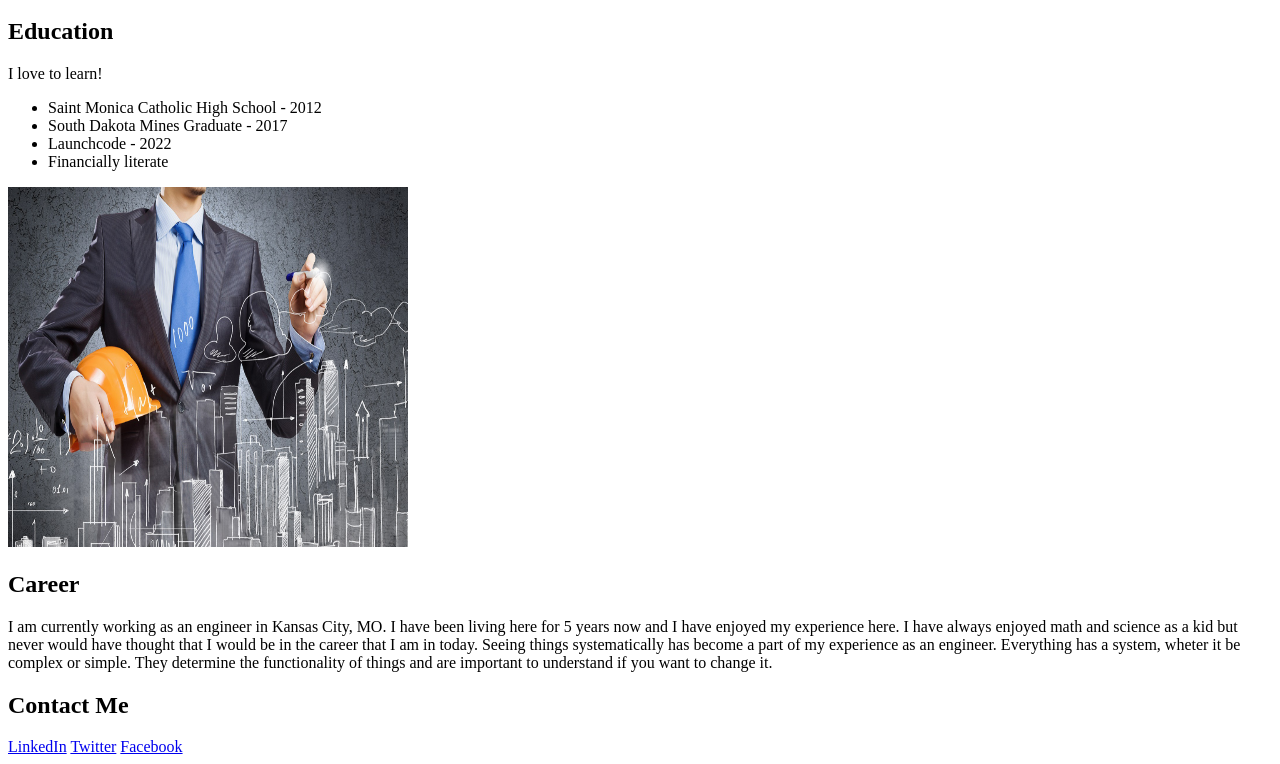
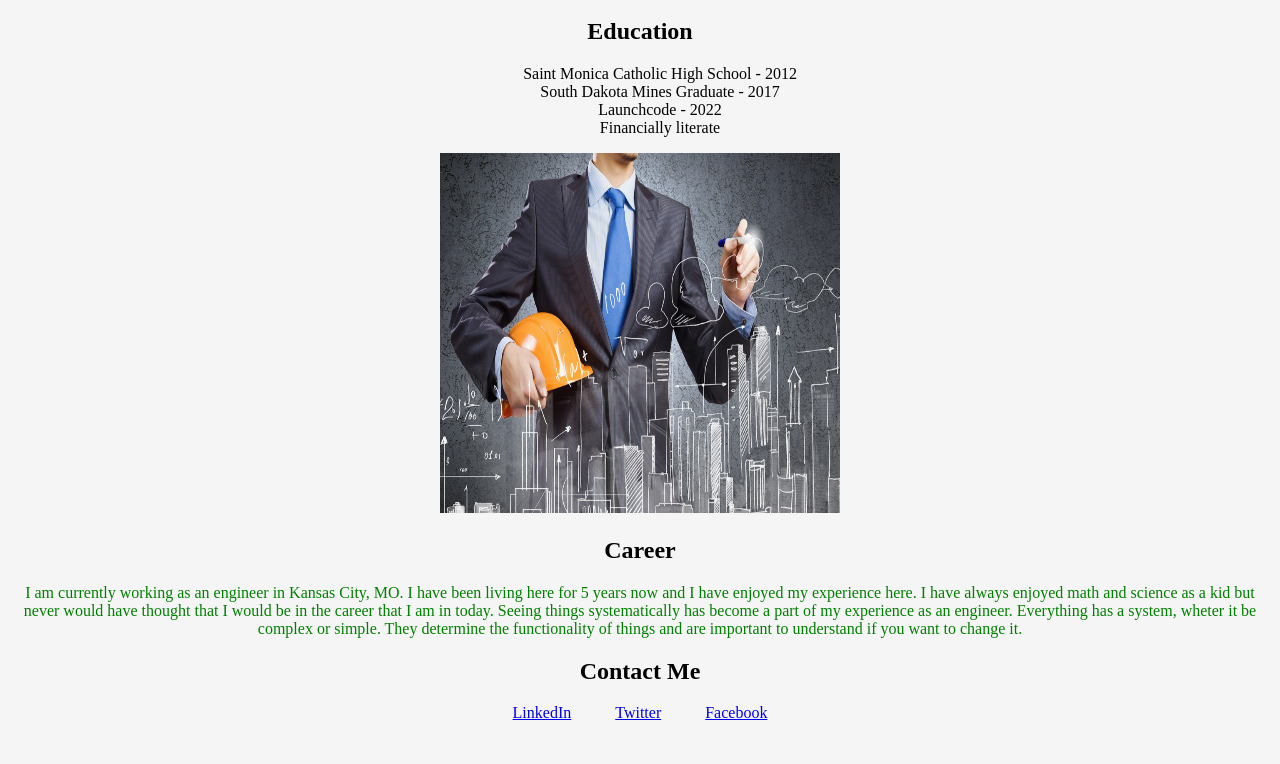
Before and after one commit to KC-LC101-June-22/js-assignment-4-html-me-something-SharkRotator, a website: page index.html in a window 1280 px wide. Shown: the part 1508-2272 px from the top of the page. After the commit the page ends 2249 px from the top, so only its background shows below. Drawn offline with Linux system fonts and the light colour scheme.

Commit message:
complete assignment

```diff
--- a/index.html
+++ b/index.html
@@ -1,11 +1,11 @@
 <!DOCTYPE html>
 <html>
    <head>
-
+      <link rel="stylesheet" href="styles.css">
    </head>
    <body>
       <header>
-         <h1>My life</h1>
+         <h1 id="mainHeading">My life</h1>
          <nav>
             <ul>
                <li>
@@ -31,7 +31,7 @@
       </header>
       <main>
          <article>
-            <section>
+            <section >
               <a name="before"></a>
               <img src="images/los angeles.jfif" alt="picture of LA">
               <h2>Where I'm From</h2>
@@ -42,24 +42,23 @@
                to experience a lot of diversity that has made me understand that people are unique in their own way.
               </p>
             </section>
-            <section>
+            <section >
                <a name="sports"></a>
                <iframe src="https://giphy.com/embed/3oEjHHMtBYjU3MP5yE" width="300" height="360" frameBorder="0" class="giphy-embed" ></iframe>
                <h2>Athletics</h2>
                <p>I am a former collegiate athlete from a D2 university. 15+ years of experience. This is not a game. I am the best.</p>
                <h4>Athletic Career</h4>
-               <ul>
+               <ul class="centerList">
                   <li>AAU athlete throughout my youth</li>
                   <li>5 year D2 collegiate athlete at South Dakota Mines</li>
                   <li>Honeywell basketball league champion 2022</li>
                </ul>
              </section>
-             <section>
+             <section >
                <a name="school"></a>
                <img src="images/My School.jfif" alt="My school">
                <h2>Education</h2>
-               <p>I love to learn!</p>
-               <ul>
+               <ul class="centerList">
                   <li>Saint Monica Catholic High School - 2012</li>
                   <li>South Dakota Mines Graduate - 2017</li>
                   <li>Launchcode - 2022</li>
@@ -67,11 +66,11 @@
 
                </ul>
              </section>
-             <section>
+             <section >
                <a name="career"></a>
                <img src="images/IE picture.jpg" alt="Industrial engineering" width = "400" height="360">
                <h2>Career</h2>
-               <p>I am currently working as an engineer in Kansas City, MO. I have been living here for 5 years now and I have enjoyed my experience here.
+               <p id="testP">I am currently working as an engineer in Kansas City, MO. I have been living here for 5 years now and I have enjoyed my experience here.
                   I have always enjoyed math and science as a kid but never would have thought that I would be in the career that I am in today. Seeing things systematically
                   has become a part of my experience as an engineer. Everything has a system, wheter it be complex or simple. They determine the functionality of things and are important
                   to understand if you want to change it.
--- a/styles.css
+++ b/styles.css
@@ -1 +1,31 @@
-/* Write your CSS here! */
+body {
+    margin: 8px;
+    display: block;
+    background-color: whitesmoke;
+}
+
+#mainHeading{
+    color:red;
+    text-align:center
+}
+
+#testP{
+    color:green
+}
+
+.centerList{
+    list-style-type: none
+}
+
+.footer-link{
+    padding:20px
+}
+
+article{
+    text-align: center;
+}
+
+footer{
+    text-align: center;
+
+}
```
